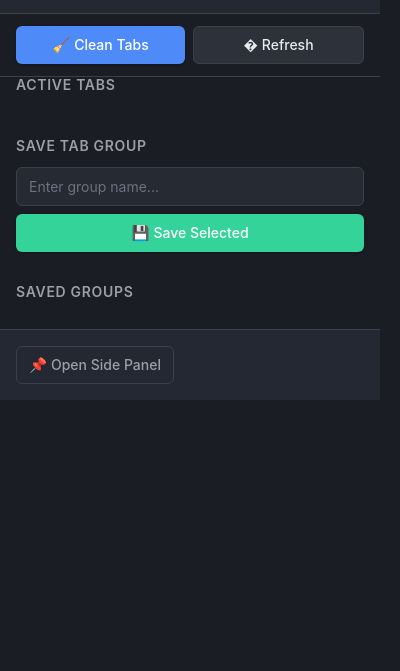
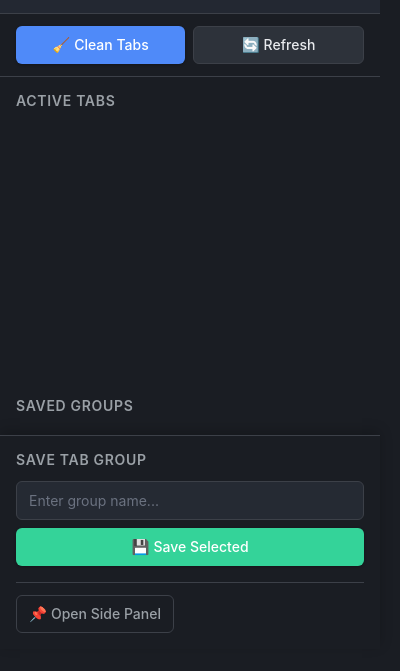
Before and after one commit to liviu-stefan-pit/chrome_extensions, a browser extension: page tabsy/popup/popup.html in a window 400 px wide. Shown: the part 51-722 px from the top of the page. Drawn offline with nearby package versions, Linux system fonts and the light colour scheme.

Commit message:
feat: Enhance layout with scrollable content area and fixed bottom section in popup and side panel

```diff
--- a/tabsy/popup/popup.css
+++ b/tabsy/popup/popup.css
@@ -58,8 +58,9 @@ body {
   background: var(--bg-primary);
   color: var(--text-primary);
   width: 380px;
-  min-height: 500px;
-  max-height: 600px;
+  height: 700px;
+  min-height: 600px;
+  max-height: 700px;
   overflow: hidden;
   -webkit-font-smoothing: antialiased;
   -moz-osx-font-smoothing: grayscale;
@@ -69,8 +70,7 @@ body {
 .main-container {
   display: flex;
   flex-direction: column;
-  height: 100vh;
-  max-height: 600px;
+  height: 700px;
 }
 
 /* ========================================
@@ -238,6 +238,30 @@ body {
   flex-direction: column;
 }
 
+/* Scrollable content area */
+.scrollable-content {
+  flex: 1;
+  overflow-y: auto;
+  display: flex;
+  flex-direction: column;
+  gap: var(--spacing-lg);
+  padding: var(--spacing-lg);
+  padding-bottom: 0;
+}
+
+/* Fixed bottom section */
+.fixed-bottom-section {
+  flex-shrink: 0;
+  background: var(--bg-primary);
+  border-top: 1px solid var(--border-color);
+  padding: var(--spacing-lg);
+  box-shadow: 0 -4px 12px rgba(0, 0, 0, 0.2);
+}
+
+.save-group-area {
+  margin-bottom: var(--spacing-md);
+}
+
 .section-header {
   margin-bottom: var(--spacing-md);
 }
@@ -256,8 +280,17 @@ body {
 .tab-list-container {
   flex: 1;
   overflow-y: auto;
-  margin: 0 calc(-1 * var(--spacing-lg));
-  padding: 0 var(--spacing-lg);
+  margin: 0;
+  padding: 0;
+}
+
+.tabs-section {
+  flex: 1; /* Take up remaining space */
+  overflow: hidden;
+  display: flex;
+  flex-direction: column;
+  margin-bottom: var(--spacing-lg);
+  min-height: 200px; /* Ensure tabs section has minimum height */
 }
 
 .tab-list {
@@ -353,8 +386,17 @@ body {
   display: flex;
   flex-direction: column;
   gap: var(--spacing-sm);
-  max-height: 200px;
   overflow-y: auto;
+  padding-right: var(--spacing-xs); /* Add space for scrollbar */
+  flex: 1; /* Allow it to grow within the groups section */
+}
+
+.groups-section {
+  flex: 0 0 auto; /* Don't grow, don't shrink, auto size based on content */
+  overflow: hidden;
+  display: flex;
+  flex-direction: column;
+  max-height: 200px; /* Maximum height for entire groups section */
 }
 
 .group-item {
@@ -363,6 +405,8 @@ body {
   border-radius: var(--border-radius-sm);
   overflow: hidden;
   transition: all 0.2s ease;
+  flex-shrink: 0; /* Prevent groups from being compressed */
+  min-height: 44px; /* Ensure minimum height for group headers */
 }
 
 .group-header {
@@ -435,9 +479,10 @@ body {
    BOTTOM ACTIONS
    ======================================== */
 .bottom-actions {
-  padding: var(--spacing-lg);
-  background: var(--bg-secondary);
+  background: transparent;
   border-top: 1px solid var(--border-color);
+  padding-top: var(--spacing-md);
+  margin-top: var(--spacing-md);
   flex-shrink: 0;
 }
 
--- a/tabsy/popup/popup.html
+++ b/tabsy/popup/popup.html
@@ -27,13 +27,15 @@
         <span class="btn-text">Clean Tabs</span>
       </button>
       <button id="refresh-tabs" class="btn btn-action btn-secondary" data-tooltip="Refresh tab list">
-        <span class="btn-icon">�</span>
+        <span class="btn-icon">🔄</span>
         <span class="btn-text">Refresh</span>
       </button>
     </div>
 
+    <!-- Scrollable Content Area -->
+    <div class="scrollable-content">
       <!-- Tab List -->
-    <div class="content-section">
+      <div class="tabs-section">
         <div class="section-header">
           <h2>Active Tabs</h2>
         </div>
@@ -42,8 +44,19 @@
         </div>
       </div>
 
+      <!-- Saved Groups -->
+      <div class="groups-section">
+        <div class="section-header">
+          <h2>Saved Groups</h2>
+        </div>
+        <div id="group-list" class="group-list"></div>
+      </div>
+    </div>
+
+    <!-- Fixed Bottom Section -->
+    <div class="fixed-bottom-section">
       <!-- Save Group Section -->
-    <div class="content-section">
+      <div class="save-group-area">
         <div class="section-header">
           <h2>Save Tab Group</h2>
         </div>
@@ -58,14 +71,6 @@
         </div>
       </div>
 
-    <!-- Saved Groups -->
-    <div class="content-section">
-      <div class="section-header">
-        <h2>Saved Groups</h2>
-      </div>
-      <div id="group-list" class="group-list"></div>
-    </div>
-
       <!-- Side Panel Button -->
       <div class="bottom-actions">
         <button id="open-sidepanel" class="btn btn-action btn-outline" data-tooltip="Open in side panel for better workflow">
@@ -74,6 +79,7 @@
         </button>
       </div>
     </div>
+  </div>
 
   <script src="../utils/tabUtils.js"></script>
   <script src="../storage/group.js"></script>
--- a/tabsy/sidepanel/panel.css
+++ b/tabsy/sidepanel/panel.css
@@ -295,6 +295,7 @@ body {
   display: flex;
   flex-direction: column;
   margin-bottom: var(--spacing-xl);
+  min-height: 250px; /* Ensure tabs section has minimum height */
 }
 
 .tab-list {
@@ -386,8 +387,9 @@ body {
   display: flex;
   flex-direction: column;
   gap: var(--spacing-sm);
-  max-height: 300px; /* Maximum height for groups section */
   overflow-y: auto;
+  padding-right: var(--spacing-xs); /* Add space for scrollbar */
+  flex: 1; /* Allow it to grow within the groups section */
 }
 
 .groups-section {
@@ -395,6 +397,7 @@ body {
   overflow: hidden;
   display: flex;
   flex-direction: column;
+  max-height: 300px; /* Maximum height for entire groups section */
 }
 
 .group-item {
@@ -403,6 +406,8 @@ body {
   border-radius: var(--border-radius-sm);
   overflow: hidden;
   transition: all 0.2s ease;
+  flex-shrink: 0; /* Prevent groups from being compressed */
+  min-height: 44px; /* Ensure minimum height for group headers */
 }
 
 .group-header {
```
Lines whose indentation alone changed are shown as unchanged.
